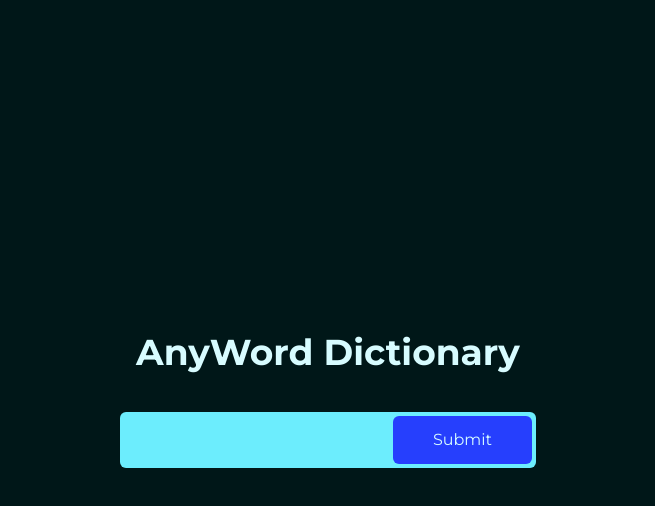
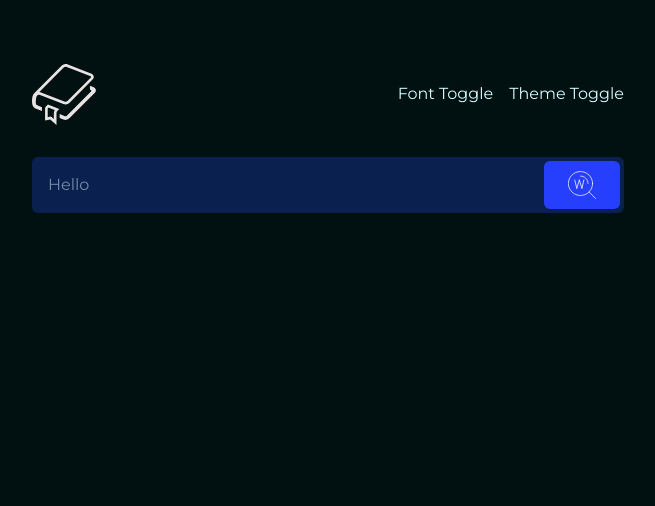
Before and after one commit to AtanasovCode/dictionary-app, a React (Vite) app: page / in a window 1280 px wide. Shown: the top 506 px of the page, without its empty margins (312-967 px from the left). Built offline with nearby package versions, Linux system fonts and the light colour scheme.

Commit message:
improve search button & add new logo & toggles

```diff
--- a/src/App.tsx
+++ b/src/App.tsx
@@ -4,10 +4,19 @@ const App = () => {
   return (
     <main
       className="
-                min-h-dvh w-full flex flex-col items-start justify-start
-                bg-background text-text font-sans px-4
-            ">
-      <Hero />
+                min-h-dvh w-full flex flex-col items-center justify-start
+                bg-background text-text font-sans
+                px-4 py-6 md:px-8 md:py-8 lg:px-12 lg:py-16
+            "
+    >
+      <div
+        className="
+          flex flex-col items-start justfiy-start
+          w-full md:w-w-[90%] lg:w-[50%]
+        "
+      >
+        <Hero />
+      </div>
     </main>
   );
 }
--- a/src/components/Hero.tsx
+++ b/src/components/Hero.tsx
@@ -1,14 +1,11 @@
+import Toggles from "../ui/search/Toggles";
 import Search from "../ui/search/Search";
 
 const Hero = () => {
     return (
-        <div className="w-full min-h-dvh flex items-center justify-center">
-            <div className="flex flex-col items-center justify-center w-full md:max-w-2/3 lg:max-w-1/3 gap-6 lg:gap-10">
-                <div className="font-bold text-2xl md:text-3xl lg:text-4xl">
-                    AnyWord Dictionary
-                </div>
-                <Search />
-            </div>
+        <div className="w-full flex flex-col items-start justify-center gap-8">
+            <Toggles />
+            <Search />
         </div>
     );
 }
--- a/src/index.css
+++ b/src/index.css
@@ -1,11 +1,15 @@
 @import "tailwindcss";
 @theme {
   --color-text: #d7fcff;
---color-background: #001718;
+--color-background: #011011;
 --color-primary: #6cedfd;
---color-secondary: #0237a6;
+--color-secondary: #0a204e;
 --color-accent: #263ffd;
 
 --font-serif: "EB Garamond", serif;
 --font-sans: "Montserrat", sans-serif;
 }
+
+.colors {
+  background-color: #263ffd;
+}
--- /dev/null
+++ b/src/ui/search/FontStyleToggle.tsx
@@ -0,0 +1,7 @@
+export default function FontStyleToggle() {
+    return (
+        <div>
+            Font Toggle
+        </div>
+    );
+}
--- a/src/ui/search/Search.tsx
+++ b/src/ui/search/Search.tsx
@@ -3,7 +3,7 @@ import SubmitButton from "./SubmitButton";
 
 const Search = () => {
     return (
-        <div className="flex items-center justify-between w-full p-1 rounded-md bg-primary">
+        <div className="flex items-stretch justify-between w-full p-1 rounded-md bg-secondary">
             <SearchBar />
             <SubmitButton />
         </div>
--- a/src/ui/search/SearchBar.tsx
+++ b/src/ui/search/SearchBar.tsx
@@ -11,7 +11,8 @@ const SearchBar = () => {
         <input
             type="text"
             value={word ? word : ""}
-            className="w-full text-left p-3 outline-none rounded-md text-background"
+            className="w-full text-left p-3 outline-none rounded-md text-text"
+            placeholder="Hello"
             onChange={(e) => setWord(e.currentTarget.value)}
         />
     );
--- a/src/ui/search/SubmitButton.tsx
+++ b/src/ui/search/SubmitButton.tsx
@@ -1,5 +1,6 @@
 import { useDictionaryStore } from "../../../useDictionaryStore";
 import Loading from "./Loading";
+import SearchIcon from "../../assets/search-icon.svg";
 
 const SubmitButton = () => {
 
@@ -34,20 +35,22 @@ const SubmitButton = () => {
     }
 
     return (
-        <div className="bg-accent rounded-md text-center text-text py-3 px-10 hover:cursor-pointer hover:bg-blue-500">
+        <button
+            className="px-6 rounded-md bg-accent hover:bg-blue-500 flex items-center justify-center cursor-pointer"
+            onClick={() => handleGetDictionary()}
+        >
             {
                 loading ? (
                     <Loading />
                 ) : (
-                    <input
-                        type="button"
-                        value={"Submit"}
-                        className="w-full"
-                        onClick={() => handleGetDictionary()}
+                    <img
+                        src={SearchIcon}
+                        alt="search icon"
+                        className="h-8"
                     />
                 )
             }
-        </div>
+        </button>
     );
 }
 
--- /dev/null
+++ b/src/ui/search/ThemeToggle.tsx
@@ -0,0 +1,7 @@
+export default function ThemeToggle() {
+    return (
+        <div>
+            Theme Toggle
+        </div>
+    );
+}
--- /dev/null
+++ b/src/ui/search/Toggles.tsx
@@ -0,0 +1,19 @@
+import ThemeToggle from "./ThemeToggle";
+import FontStyleToggle from "./FontStyleToggle";
+import Logo from "../../assets/book.svg";
+
+export default function Toggles() {
+    return (
+        <div className="w-full flex items-center justify-between gap-4 text-text">
+            <img
+                src={Logo}
+                alt="Logo"
+                className="w-16"
+            />
+            <div className="flex items-center justify-center gap-4">
+                <FontStyleToggle />
+                <ThemeToggle />
+            </div>
+        </div>
+    );
+}
```
Also changed, not shown: src/assets/book.svg (added), src/assets/search-icon.svg (added).
